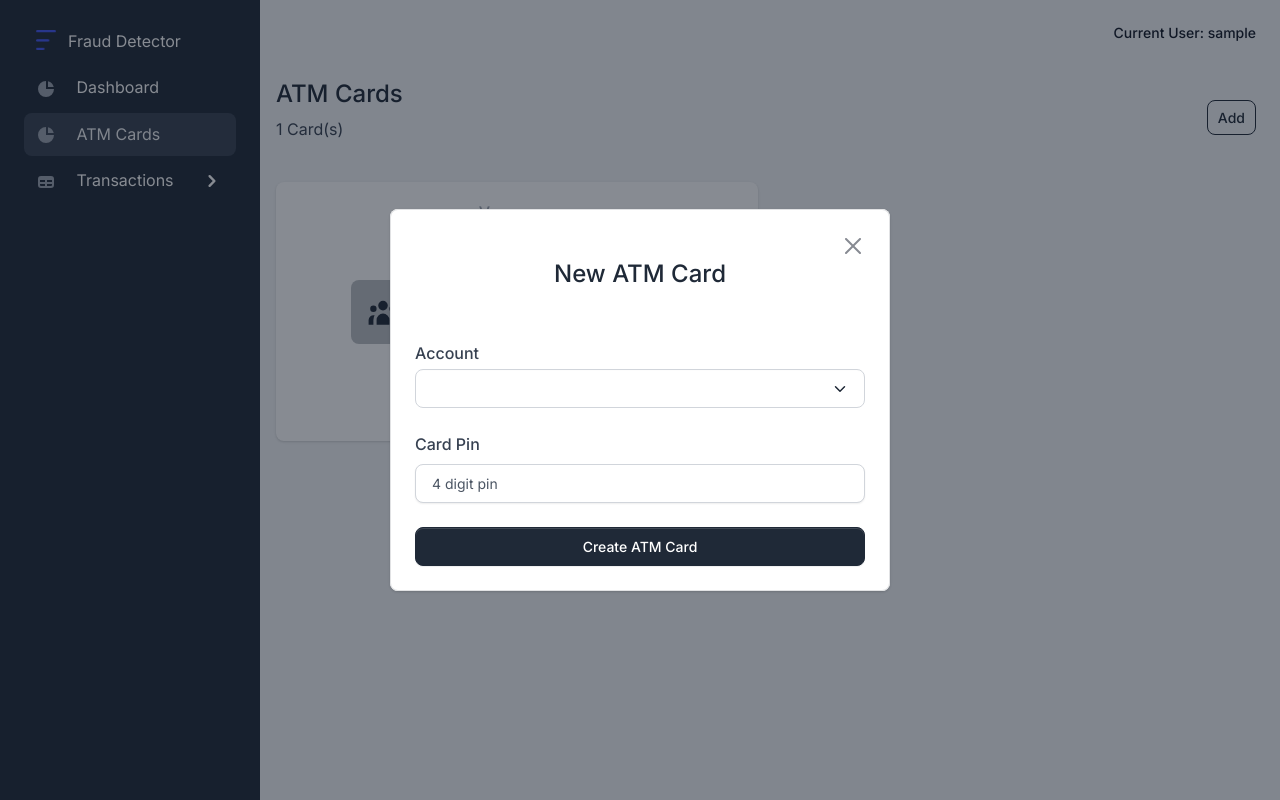
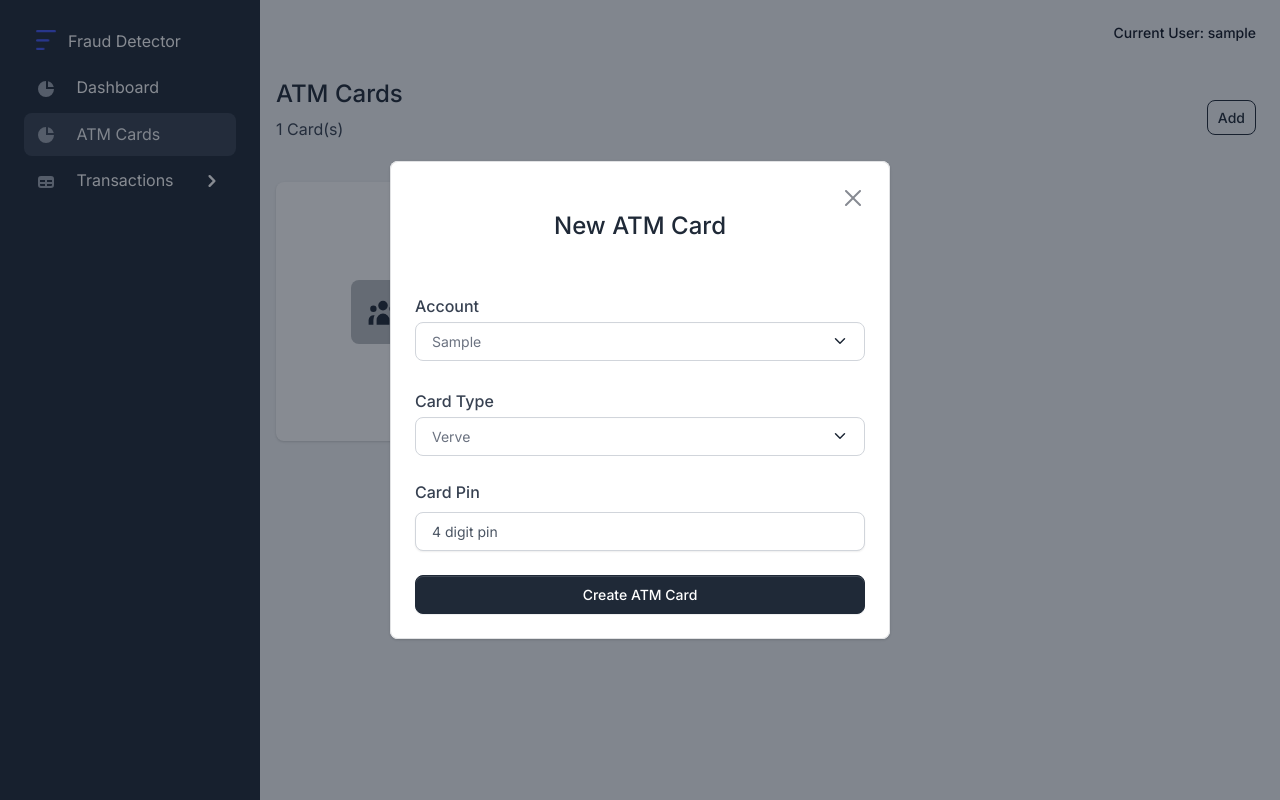
Before and after one commit to edokaDev/fraud-detector, a Django app: page /cards/ in a window 1280 px wide, after a click on "Add". Run offline with Django 4.2, Linux system fonts and the light colour scheme; a user stored in the database is signed in; tables that the repository leaves empty hold one stand-in row (values such as "Sample post"); lists and menus that the app fills with data are empty; some libraries are stand-ins or nearby versions.

Commit message:
fix: Add new Atm card for Cards page

```diff
--- a/core/templates/atm_cards.html
+++ b/core/templates/atm_cards.html
@@ -26,6 +26,15 @@
                                 <!-- <option selected>Select Account</option> -->
                                 {% for acc in user_accounts %}
                                 <option value={{ acc.id }}>{{ acc }}</option>
+                                {% endfor %}
+                            </select>
+                        </div>
+                        <div class="mb-4">
+                            <label class="my-1 me-2" for="type">Card Type</label>
+                            <select class="form-select" name="type" id="country" aria-label="Default select example" required>
+                                <!-- <option selected>Select Account</option> -->
+                                {% for type in card_types %}
+                                <option value={{ type }}>{{ type }}</option>
                                 {% endfor %}
                             </select>
                         </div>
--- a/core/views.py
+++ b/core/views.py
@@ -319,7 +319,7 @@ class CardsView(LoginRequiredMixin, View):
 
     def get(self, request):
         title = 'ATM Cards'
-
+        user_accounts = Account.objects.filter(user=request.user)
         user_cards = AtmCard.objects.filter(account__user=request.user)
         card_count = user_cards.count()
         context = {
@@ -327,9 +327,15 @@ class CardsView(LoginRequiredMixin, View):
             'segment': ['cards'],
             'cards': user_cards,
             'card_count': card_count,
+            'card_types': ['Verve', 'MasterCard', 'Visa'],
+            'user_accounts': user_accounts,
         }
         return render(request, 'atm_cards.html', context)
 
     def post(self, request):
-        # new / block
-        pass
+        atm = AtmCard()
+        atm.type = request.POST['type']
+        atm.pin = request.POST['pin']
+        atm.account_id = request.POST['account_id']
+        atm.save()
+        return HttpResponseRedirect(reverse('core:cards'))
```
